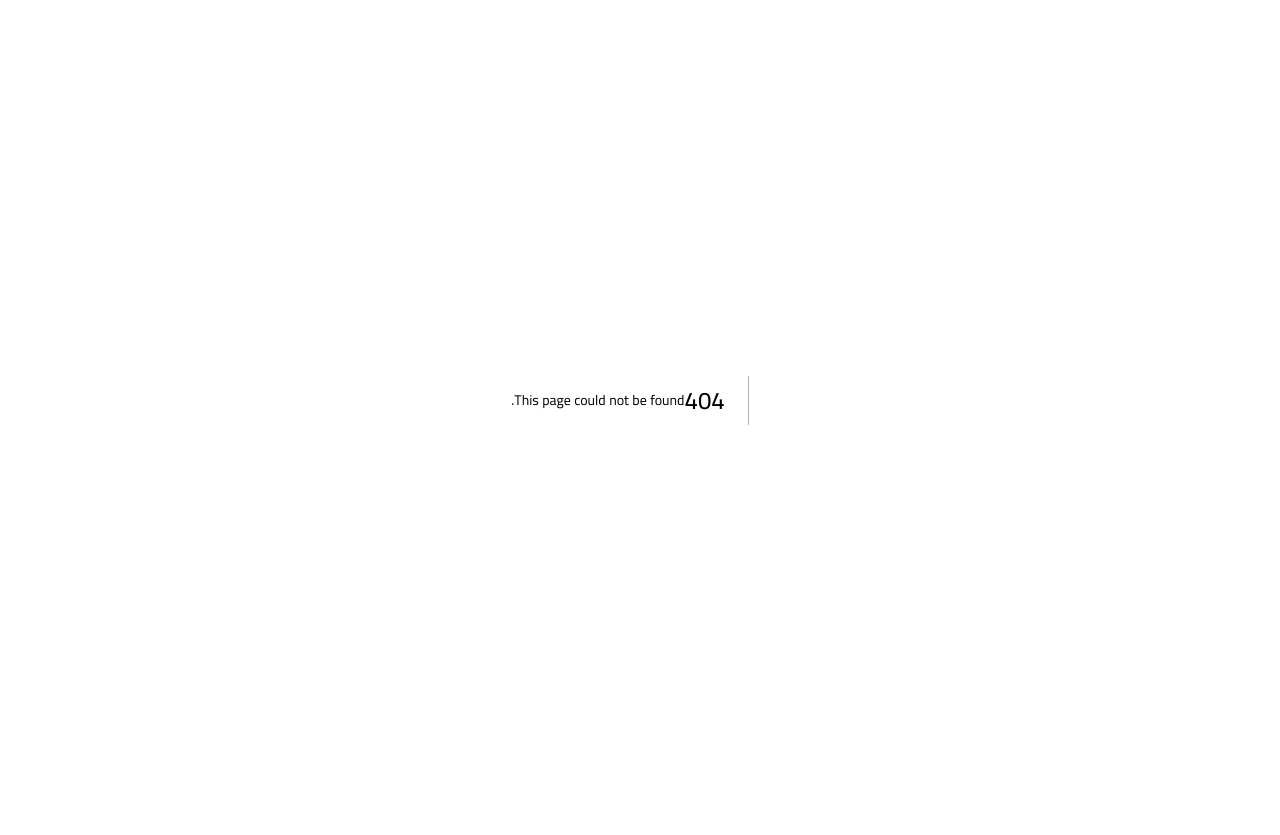
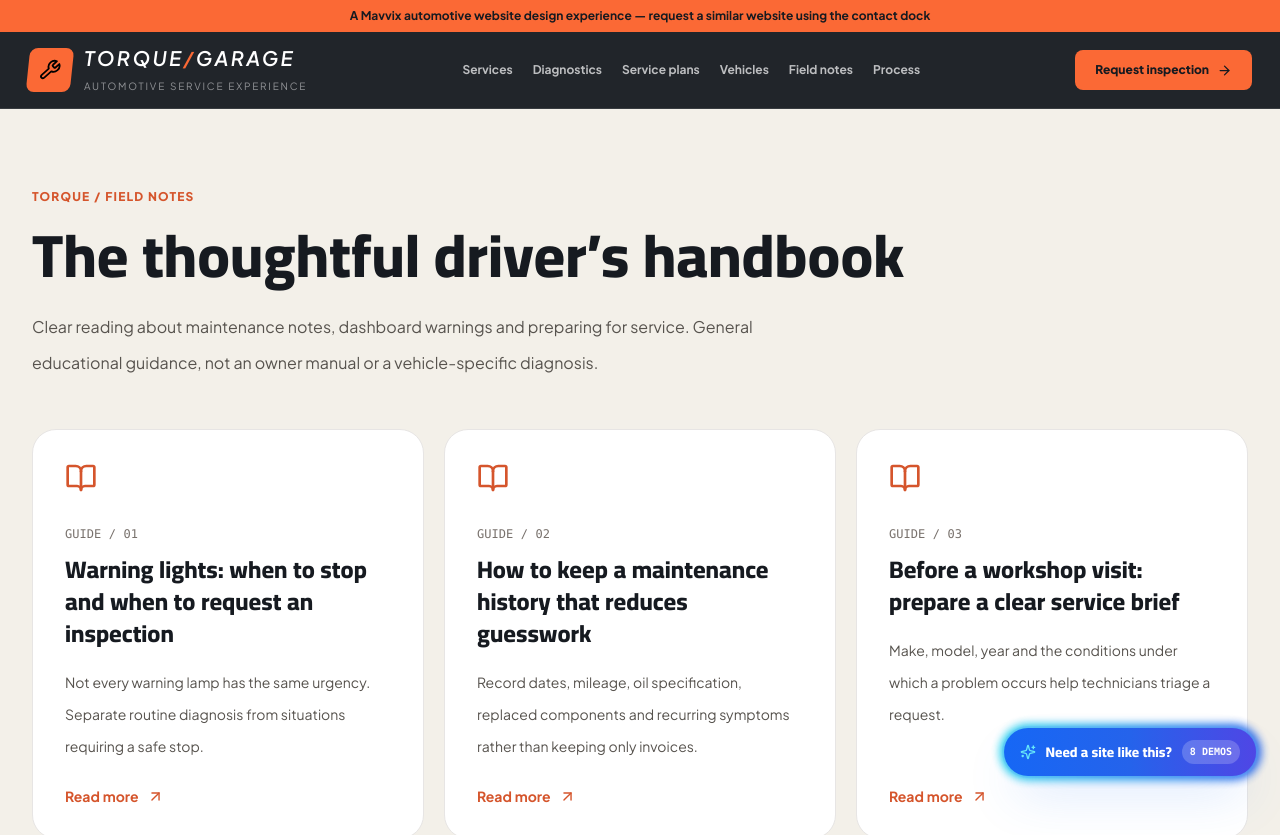
Before and after one commit to mykholy/mavvix_demos, a Next.js app: page /en/preview/auto-service/resources in a window 1280 px wide. Before the commit this address had no page. Shown: the top 835 px of the page. Before the commit the page ends 800 px from the top, so only its background shows below. Built offline with nearby package versions, Linux system fonts and the light colour scheme; a web font is replaced by a local one.

Commit message:
feat(auto-service): complete industry-specific resources/page.tsx

```diff
--- /dev/null
+++ b/src/app/[locale]/preview/auto-service/resources/page.tsx
@@ -0,0 +1,15 @@
+import Link from 'next/link';
+import { BookOpen, ArrowUpRight } from 'lucide-react';
+import { AUTO_SERVICE, autoPath, localized } from '@/lib/verticals/auto-service/data';
+import type { Locale } from '@/lib/i18n/config';
+
+export default function AutoResources({params:{locale}}:{params:{locale:Locale}}){
+ const ar=locale==='ar';
+ return <div className="max-w-7xl mx-auto px-5 sm:px-8 py-20">
+  <p className="text-[#D5552C] text-xs tracking-widest font-extrabold">TORQUE / FIELD NOTES</p>
+  <h1 className="mt-5 text-4xl sm:text-6xl font-black">{ar?'دليل السائق الذكي':'The thoughtful driver’s handbook'}</h1>
+  <p className="text-stone-600 text-base leading-9 mt-6 max-w-3xl">{ar?'مقالات توضح طريقة التحضير لفحص السيارة ومعنى بعض التحذيرات وأهمية السجل؛ معلومات عامة لا تعوض دليل الشركة المصنعة أو التشخيص المهني.':'Clear reading about maintenance notes, dashboard warnings and preparing for service. General educational guidance, not an owner manual or a vehicle-specific diagnosis.'}</p>
+  <div className="mt-12 grid lg:grid-cols-3 gap-5">{AUTO_SERVICE.articles.map((a,i)=><Link href={autoPath(locale,'resources/'+a.slug)} key={a.slug} className="bg-white rounded-3xl border border-stone-200 p-8 hover:shadow-xl transition-shadow flex flex-col min-h-[340px]"><BookOpen size={32} className="text-[#D5552C]"/><small className="text-xs font-mono text-stone-500 mt-8">GUIDE / 0{i+1}</small><h2 className="text-2xl font-black mt-3 leading-8">{localized(a.title,locale)}</h2><p className="mt-4 text-sm leading-8 text-stone-600">{localized(a.summary,locale)}</p><span className="flex gap-2 items-center mt-auto pt-6 font-bold text-[#D5552C] text-sm">{ar?'اقرأ التفاصيل':'Read more'}<ArrowUpRight size={17}/></span></Link>)}</div>
+  <section className="mt-16 bg-[#1C222A] text-white p-8 sm:p-12 rounded-3xl"><h2 className="text-2xl font-black">{ar?'محتاج تتأكد من اللي هتطلبه؟':'Build a clear inspection brief'}</h2><p className="mt-3 leading-8 text-white/70">{ar?'ابدأ بتسجيل الملاحظات وليس افتراض القطعة التالفة، وبعدها أرسل طلب فحص ضمن تجربة الموقع.':'Describe the symptom rather than guessing the defective part, then explore the structured enquiry flow.'}</p><Link href={autoPath(locale,'booking')} className="inline-flex mt-6 bg-[#FB6935] text-black font-black rounded-lg px-6 py-3 text-sm">{ar?'افتح نموذج الطلب':'Open the request form'}</Link></section>
+ </div>;
+}
```
